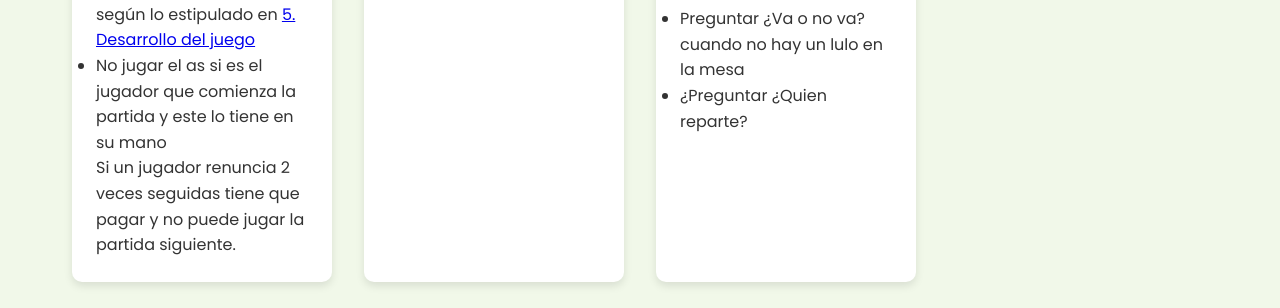
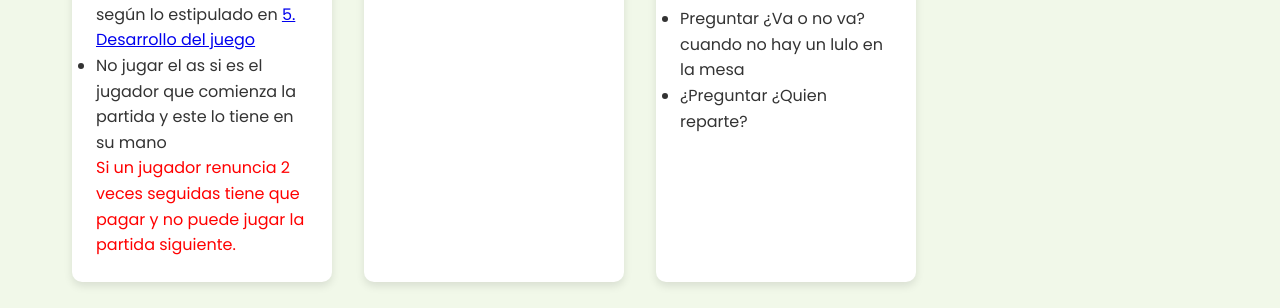
Before and after one commit to cesar310/Lulo-web-2.0, a plain HTML site: page index.html in a window 1280 px wide. Shown: the part 1699-2007 px from the top of the page. Drawn offline with Linux system fonts and the light colour scheme.

Commit message:
color renuncia

```diff
--- a/index.html
+++ b/index.html
@@ -89,7 +89,7 @@
                         <li>Jugar la carta de un palo que no se puede jugar según lo estipulado en <a href="#rule-5">5. Desarrollo del juego</a> </li>
                         <li>No jugar el as si es el jugador que comienza la partida y este lo tiene en su mano</li>
                     </ul>
-                    <p>Si un jugador renuncia 2 veces seguidas tiene que pagar y no puede jugar la partida siguiente.</p>
+                    <p style="color: red;">Si un jugador renuncia 2 veces seguidas tiene que pagar y no puede jugar la partida siguiente.</p>
                 </div>
                 <div class="rule">
                     <h3>10. Fin del juego</h3>
```
